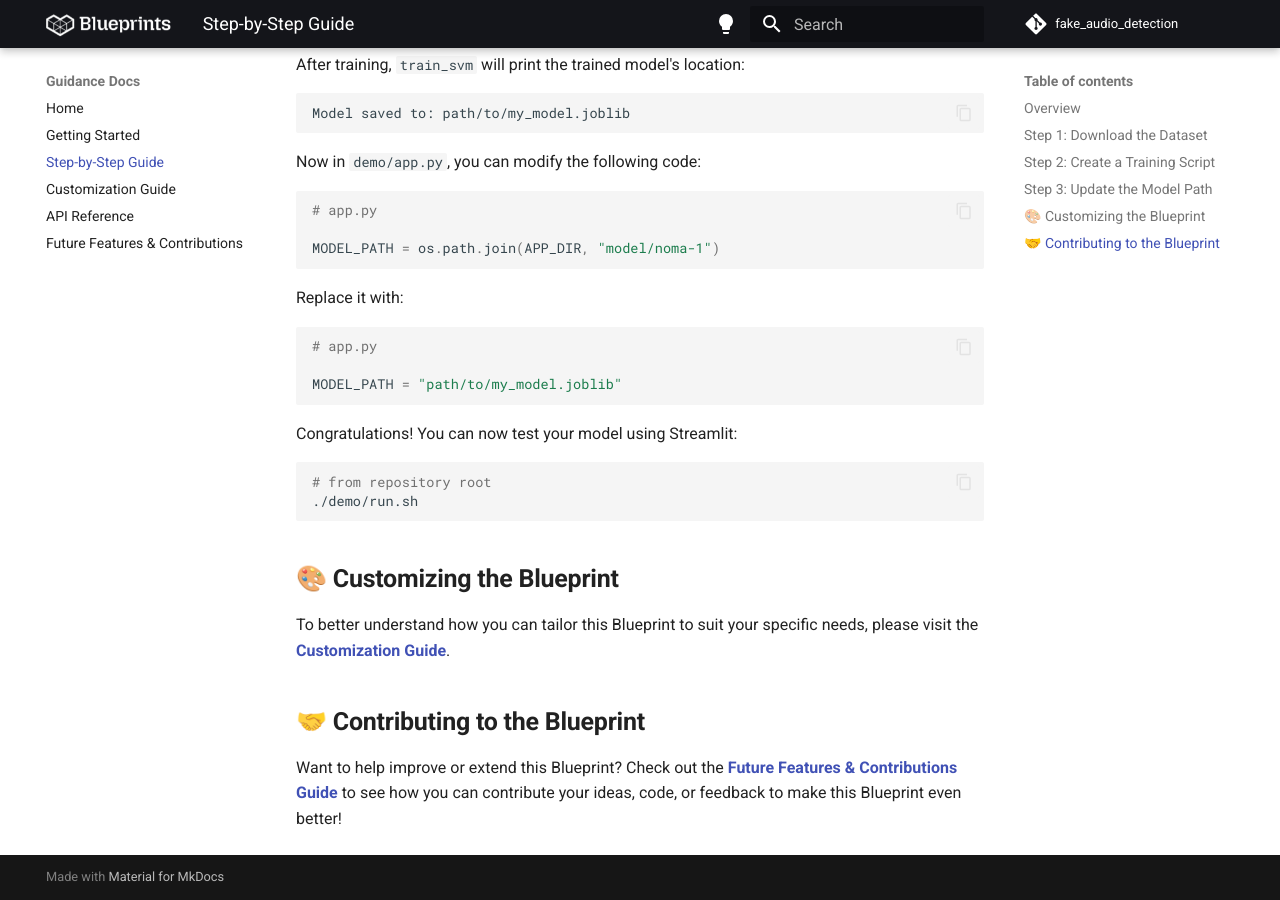
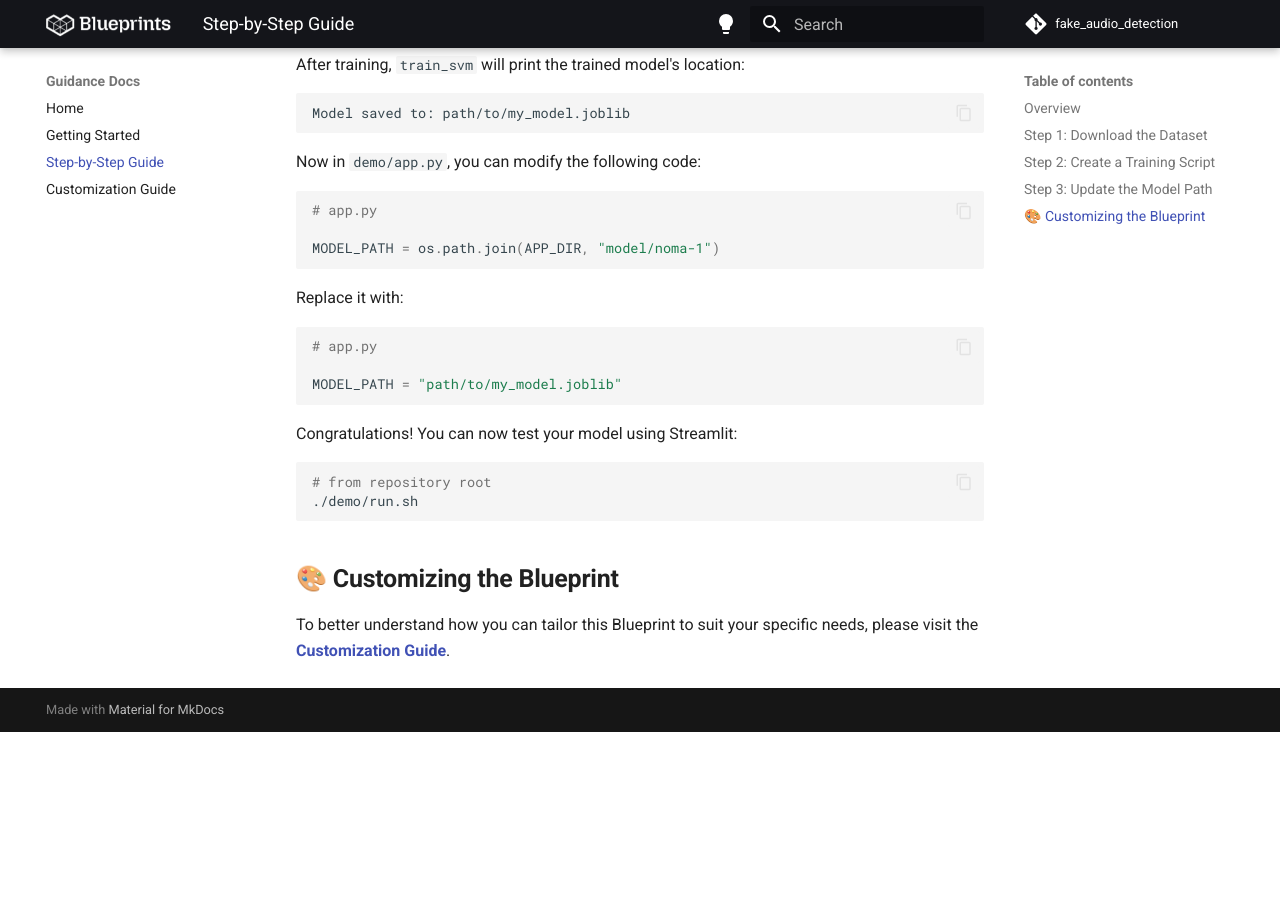
Before and after one commit to mozilla-ai/fake-audio-detection, an MkDocs documentation site: the page built from docs/step-by-step-guide.md, in a window 1280 px wide and 900 px high, scrolled down 1395 px. Built offline with MkDocs 1.6.1 and Material for MkDocs 9.7.7, drawn with Linux system fonts in a browser that asks for light colours; comment, search, counter and statistics services are not loaded; after the commit the page ends 2127 px from its top, so only the background shows below that.

Commit message:
changes to docs nav and references

```diff
--- a/docs/step-by-step-guide.md
+++ b/docs/step-by-step-guide.md
@@ -81,7 +81,3 @@ Congratulations! You can now test your model using Streamlit:
 ## 🎨 **Customizing the Blueprint**
 
 To better understand how you can tailor this Blueprint to suit your specific needs, please visit the **[Customization Guide](customization.md)**.
-
-## 🤝 **Contributing to the Blueprint**
-
-Want to help improve or extend this Blueprint? Check out the **[Future Features & Contributions Guide](future-features-contributions.md)** to see how you can contribute your ideas, code, or feedback to make this Blueprint even better!
--- a/mkdocs.yml
+++ b/mkdocs.yml
@@ -7,8 +7,6 @@ nav:
   - Getting Started: getting-started.md
   - Step-by-Step Guide: step-by-step-guide.md
   - Customization Guide: customization.md
-  - API Reference: api.md
-  - Future Features & Contributions: future-features-contributions.md
 
 theme:
   name: material
```
Also changed, not shown: docs/customization.md (+0 -4 lines).
